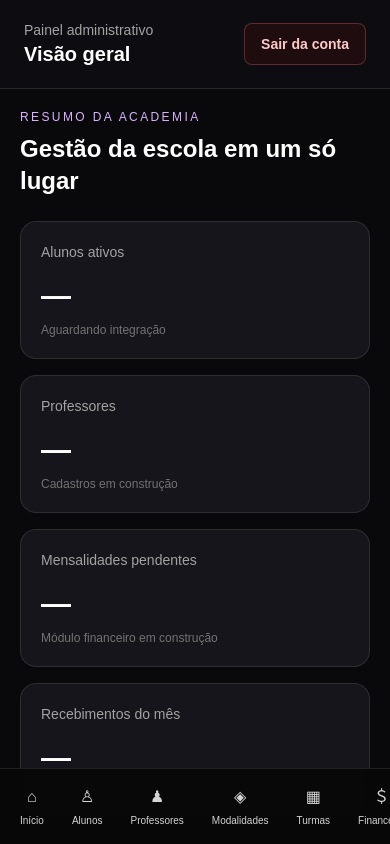
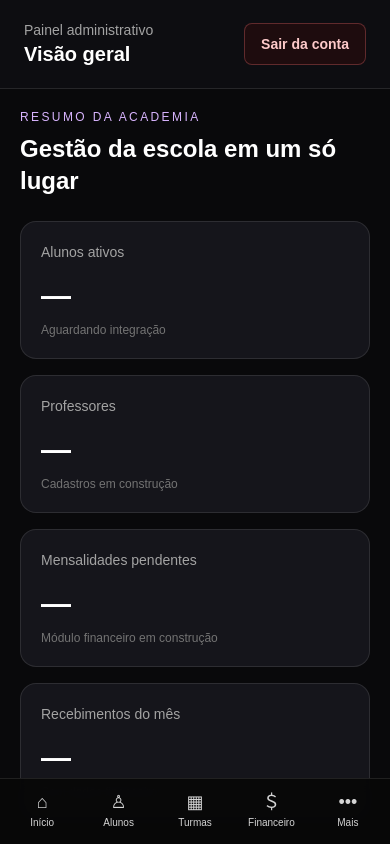
Before and after one commit to uniaocombateteam-collab/EscoladeLuta, a Next.js app: page /painel in a window 390 px wide. Shown: the top 844 px of the page. Built offline with nearby package versions, Linux system fonts and the light colour scheme.

Commit message:
Improve mobile navigation with compact More menu

```diff
--- a/src/components/Sidebar.tsx
+++ b/src/components/Sidebar.tsx
@@ -2,22 +2,104 @@
 import Link from "next/link";
 import { usePathname, useRouter } from "next/navigation";
 import { createClient } from "@/lib/supabase/client";
-import { useState } from "react";
+import { useEffect, useState } from "react";
+
 const items = [
   ["⌂", "Início", "/"], ["♙", "Alunos", "/students"], ["♟", "Professores", "/teachers"],
   ["◈", "Modalidades", "/modalities"], ["▦", "Turmas", "/classes"], ["＄", "Financeiro", "/finance"],
-  ["◉", "Comunicados", "/comunicados"], ["▣", "Agenda", "/agenda"], ["▤", "Relatórios", "/relatorios"], ["♧", "Responsáveis", "/responsaveis"], ["⚿", "Contas e acessos", "/acessos"],
+  ["◉", "Comunicados", "/comunicados"], ["▣", "Agenda", "/agenda"], ["▤", "Relatórios", "/relatorios"],
+  ["♧", "Responsáveis", "/responsaveis"], ["⚿", "Contas e acessos", "/acessos"],
 ] as const;
+
+const mobilePrimary = [items[0], items[1], items[4], items[5]] as const;
+const mobileMore = items.filter((item) => !mobilePrimary.some((primary) => primary[2] === item[2]));
+
 export default function Sidebar() {
-  const pathname=usePathname(); const router=useRouter(); const [signingOut,setSigningOut]=useState(false);
-  async function handleSignOut(){if(signingOut)return;setSigningOut(true);const {error}=await createClient().auth.signOut();if(error){setSigningOut(false);alert("Não foi possível encerrar a sessão. Tente novamente.");return;}router.replace("/login");router.refresh();}
-  return (<>
-    <aside className="sticky top-0 hidden h-screen w-64 shrink-0 flex-col border-r border-white/10 bg-[#080808] md:flex">
-      <div className="border-b border-white/10 px-5 py-8"><p className="text-center text-sm font-black uppercase leading-snug tracking-[.13em] text-white">Escola de Lutas</p><p className="mt-1 text-center text-lg font-black uppercase tracking-[.2em] text-[#FFD200]">Rafael Mota</p><div className="mx-auto mt-4 h-1 w-12 rounded-full bg-[#FFD200]"/></div>
-      <p className="px-5 pt-7 text-[10px] font-bold uppercase tracking-[.2em] text-neutral-500">Menu principal</p>
-      <nav className="mt-3 min-h-0 flex-1 space-y-1 overflow-y-auto px-3">{items.map(([icon,label,href])=><Link key={label} href={href} aria-current={pathname===href?"page":undefined} className={`flex gap-3 rounded-xl px-4 py-3 text-sm transition-colors ${pathname===href?"bg-[#FFD200] font-bold text-black":"text-neutral-300 hover:bg-white/5 hover:text-[#FFD200]"}`}><span className="w-4 text-center">{icon}</span>{label}</Link>)}</nav>
-      <div className="border-t border-white/10 p-3"><button type="button" onClick={handleSignOut} disabled={signingOut} className="flex w-full items-center gap-3 rounded-xl px-4 py-3 text-sm text-neutral-300 transition-colors hover:bg-white/5 hover:text-[#FFD200] disabled:opacity-50"><span aria-hidden="true">↪</span>{signingOut?"Saindo...":"Sair da conta"}</button></div>
-    </aside>
-    <nav aria-label="Navegação principal" className="fixed inset-x-0 bottom-0 z-30 flex gap-1 overflow-x-auto border-t border-white/10 bg-[#080808]/95 p-2 backdrop-blur md:hidden">{items.map(([icon,label,href])=><Link key={label} href={href} aria-current={pathname===href?"page":undefined} className={`flex min-w-fit flex-col items-center gap-1 rounded-lg px-3 py-2 text-[10px] ${pathname===href?"bg-[#FFD200] text-black":"text-neutral-300"}`}><span className="text-base">{icon}</span>{label}</Link>)}<button type="button" onClick={handleSignOut} disabled={signingOut} className="flex min-w-fit flex-col items-center gap-1 rounded-lg px-3 py-2 text-[10px] text-neutral-300 disabled:opacity-50"><span className="text-base" aria-hidden="true">↪</span>{signingOut?"Saindo...":"Sair"}</button></nav>
-  </>);
+  const pathname = usePathname();
+  const router = useRouter();
+  const [signingOut, setSigningOut] = useState(false);
+  const [moreOpen, setMoreOpen] = useState(false);
+
+  useEffect(() => {
+    setMoreOpen(false);
+  }, [pathname]);
+
+  async function handleSignOut() {
+    if (signingOut) return;
+    setSigningOut(true);
+    const { error } = await createClient().auth.signOut();
+    if (error) {
+      setSigningOut(false);
+      alert("Não foi possível encerrar a sessão. Tente novamente.");
+      return;
+    }
+    router.replace("/login");
+    router.refresh();
+  }
+
+  const linkClass = (href: string) =>
+    pathname === href
+      ? "bg-[#FFD200] font-bold text-black"
+      : "text-neutral-300 hover:bg-white/5 hover:text-[#FFD200]";
+
+  const moreActive = mobileMore.some(([, , href]) => pathname === href);
+
+  return (
+    <>
+      <aside className="sticky top-0 hidden h-screen w-64 shrink-0 flex-col border-r border-white/10 bg-[#080808] md:flex">
+        <div className="border-b border-white/10 px-5 py-8">
+          <p className="text-center text-sm font-black uppercase leading-snug tracking-[.13em] text-white">Escola de Lutas</p>
+          <p className="mt-1 text-center text-lg font-black uppercase tracking-[.2em] text-[#FFD200]">Rafael Mota</p>
+          <div className="mx-auto mt-4 h-1 w-12 rounded-full bg-[#FFD200]" />
+        </div>
+        <p className="px-5 pt-7 text-[10px] font-bold uppercase tracking-[.2em] text-neutral-500">Menu principal</p>
+        <nav className="mt-3 min-h-0 flex-1 space-y-1 overflow-y-auto px-3">
+          {items.map(([icon, label, href]) => (
+            <Link key={label} href={href} aria-current={pathname === href ? "page" : undefined} className={`flex gap-3 rounded-xl px-4 py-3 text-sm transition-colors ${linkClass(href)}`}>
+              <span className="w-4 text-center">{icon}</span>{label}
+            </Link>
+          ))}
+        </nav>
+        <div className="border-t border-white/10 p-3">
+          <button type="button" onClick={handleSignOut} disabled={signingOut} className="flex w-full items-center gap-3 rounded-xl px-4 py-3 text-sm text-neutral-300 transition-colors hover:bg-white/5 hover:text-[#FFD200] disabled:opacity-50">
+            <span aria-hidden="true">↪</span>{signingOut ? "Saindo..." : "Sair da conta"}
+          </button>
+        </div>
+      </aside>
+
+      <div className="fixed inset-x-0 bottom-0 z-40 md:hidden">
+        {moreOpen && (
+          <>
+            <button type="button" aria-label="Fechar menu" className="fixed inset-0 bg-black/60" onClick={() => setMoreOpen(false)} />
+            <section className="absolute inset-x-3 bottom-[calc(4.75rem+env(safe-area-inset-bottom))] rounded-2xl border border-white/10 bg-[#141414] p-3 shadow-2xl">
+              <div className="mb-2 flex items-center justify-between px-2">
+                <p className="text-xs font-bold uppercase tracking-[.18em] text-neutral-400">Mais áreas</p>
+                <button type="button" onClick={() => setMoreOpen(false)} className="rounded-lg px-2 py-1 text-sm text-neutral-400">Fechar</button>
+              </div>
+              <nav aria-label="Mais opções" className="grid grid-cols-2 gap-2">
+                {mobileMore.map(([icon, label, href]) => (
+                  <Link key={href} href={href} className={`flex min-h-12 items-center gap-2 rounded-xl px-3 py-2 text-sm ${linkClass(href)}`}>
+                    <span className="w-5 text-center">{icon}</span><span>{label}</span>
+                  </Link>
+                ))}
+                <button type="button" onClick={handleSignOut} disabled={signingOut} className="flex min-h-12 items-center gap-2 rounded-xl px-3 py-2 text-left text-sm text-neutral-300 hover:bg-white/5 disabled:opacity-50">
+                  <span className="w-5 text-center">↪</span>{signingOut ? "Saindo..." : "Sair da conta"}
+                </button>
+              </nav>
+            </section>
+          </>
+        )}
+        <nav aria-label="Navegação principal" className="relative flex items-stretch justify-around border-t border-white/10 bg-[#080808]/95 px-1 pt-2 pb-[calc(.5rem+env(safe-area-inset-bottom))] backdrop-blur">
+          {mobilePrimary.map(([icon, label, href]) => (
+            <Link key={href} href={href} aria-current={pathname === href ? "page" : undefined} className={`flex min-w-0 flex-1 flex-col items-center justify-center gap-1 rounded-xl px-1 py-1.5 text-[10px] ${linkClass(href)}`}>
+              <span className="text-lg leading-none">{icon}</span><span className="max-w-full truncate">{label}</span>
+            </Link>
+          ))}
+          <button type="button" aria-expanded={moreOpen} aria-controls="mobile-more-menu" onClick={() => setMoreOpen((open) => !open)} className={`flex min-w-0 flex-1 flex-col items-center justify-center gap-1 rounded-xl px-1 py-1.5 text-[10px] ${moreOpen || moreActive ? "bg-[#FFD200] font-bold text-black" : "text-neutral-300"}`}>
+            <span className="text-lg leading-none">•••</span><span>Mais</span>
+          </button>
+        </nav>
+      </div>
+    </>
+  );
 }
```
